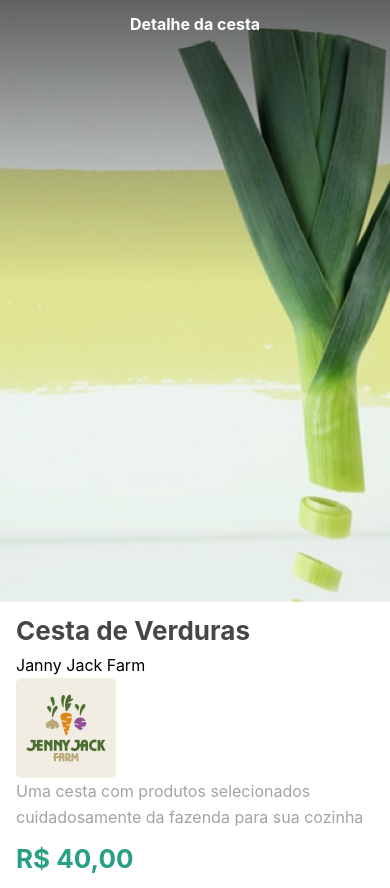
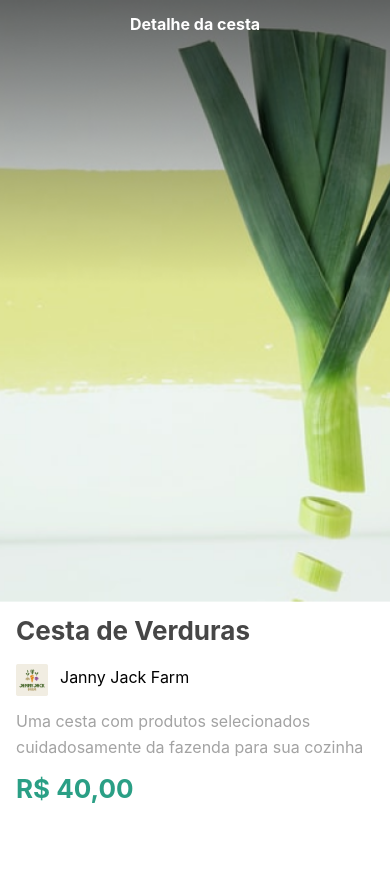
Before and after one commit to morlandini1/orgs-cesta, a React Native app: screen / in a window 390 px wide. After the commit the page ends 844 px from the top, so only its background shows below. Built offline with nearby package versions, Linux system fonts and the light colour scheme.

Commit message:
FlexDirect = Row

```diff
--- a/src/telas/cesta.js
+++ b/src/telas/cesta.js
@@ -13,15 +13,15 @@ export default function Cesta() {
 
     <View style={styles.cesta}>
         <Text style={styles.nome}>Cesta de Verduras</Text>
+        <View style={styles.fazenda}>
+        <Image source={logo} style={styles.imagemFazenda}  />
         <Text style={styles.nomeFazenda}>Janny Jack Farm</Text>
-        <Image source={logo} />
+        </View>
         <Text style={styles.descricao}>
             Uma cesta com produtos selecionados
             cuidadosamente da fazenda para
             sua cozinha</Text>
         <Text style={styles.preco}>R$ 40,00</Text>
-
-
     </View>
     </>
 }
@@ -51,9 +51,18 @@ nome: {
     lineHeight: 42,
     fontWeight: "bold",
   },
+  fazenda: {
+    flexDirection: "row",
+    paddingVertical: 12,
+  },
+  imagemFazenda:{
+    width: 32,
+    height: 32,
+  },
 nomeFazenda: {
     fontSize: 16,
     lineHeight: 26,
+    marginLeft: 12,
 },
 descricao: {
     color: "#A3A3A3",
```
